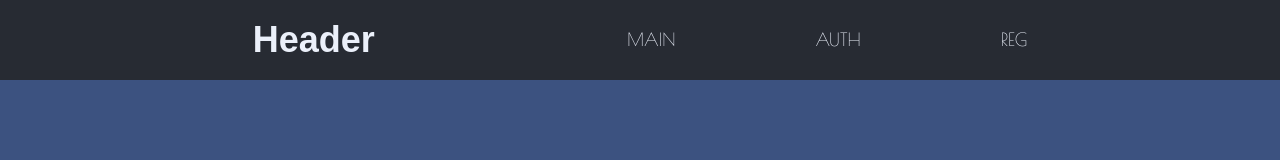
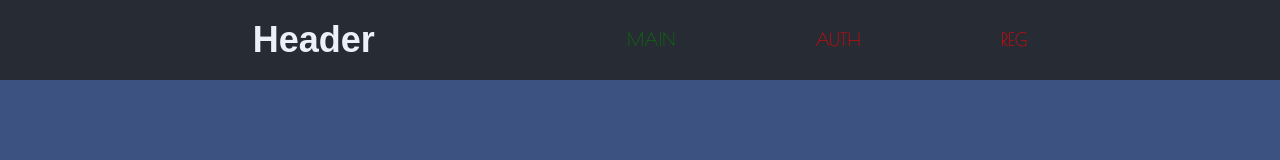
Before and after one commit to ukonsas28/react_course_2022, a React (Create React App) app: page / in a window 1280 px wide. Shown: the top 160 px of the page. Built offline with nearby package versions, Linux system fonts and the light colour scheme; a web font is replaced by a local one.

Commit message:
commit routing #2

```diff
--- a/src/assets/style/main.scss
+++ b/src/assets/style/main.scss
@@ -35,17 +35,6 @@ a {
   max-width: 1280px;
   padding: 60px;
 }
-.active {
-  color: aqua;
-}
-.post_list_wrapper {
-  scroll-behavior: smooth;
-  max-height: 600px;
-  overflow-y: scroll;
-}
-
-.post_active {
-  a {
-    color: red;
-  }
-}
+// .active {
+//   color: green;
+// }
--- a/src/components/common/Header/Header.module.scss
+++ b/src/components/common/Header/Header.module.scss
@@ -14,3 +14,10 @@
     justify-content: space-between;
   }
 }
+
+.active_link {
+  color: green;
+}
+.not_active_link {
+  color: red;
+}
--- a/src/components/common/Header/index.tsx
+++ b/src/components/common/Header/index.tsx
@@ -1,5 +1,5 @@
 import React from 'react';
-
+import { NavLink, Link } from 'react-router-dom';
 import style from './Header.module.scss';
 
 const Header = () => (
@@ -7,13 +7,25 @@ const Header = () => (
     <h1>Header</h1>
     <ul>
       <li>
-        <a href="/">MAIN</a>
+        <NavLink
+          className={({ isActive }) => (isActive ? style.active_link : style.not_active_link)}
+          to="/">
+          MAIN
+        </NavLink>
       </li>
       <li>
-        <a href="/auth">AUTH</a>
+        <NavLink
+          className={({ isActive }) => (isActive ? style.active_link : style.not_active_link)}
+          to="/auth">
+          AUTH
+        </NavLink>
       </li>
       <li>
-        <a href="/reg">REG</a>
+        <NavLink
+          className={({ isActive }) => (isActive ? style.active_link : style.not_active_link)}
+          to="/reg">
+          REG
+        </NavLink>
       </li>
     </ul>
   </header>
```
